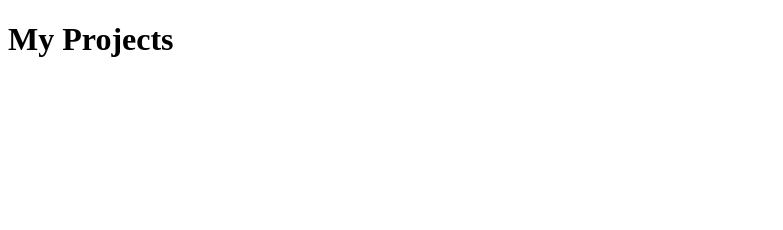
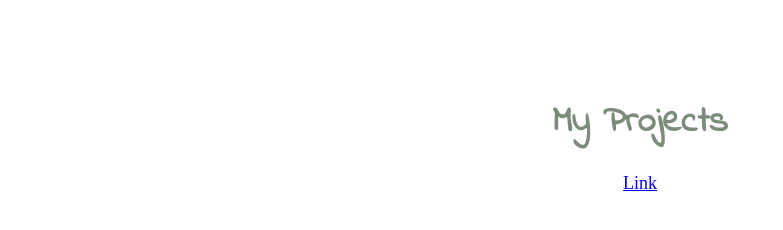
Before and after one commit to menezesFe/WDD--130, a plain HTML site: page personalsite/index.html in a window 1280 px wide. Shown: the whole page, without its empty margins (0-783 px from the left). Drawn offline with Linux system fonts and the light colour scheme; a web font is replaced by a local one.

Commit message:
Change color pallete of site plan

```diff
--- a/personalsite/index.html
+++ b/personalsite/index.html
@@ -4,10 +4,12 @@
     <meta charset="UTF-8">
     <meta http-equiv="X-UA-Compatible" content="IE=edge">
     <meta name="viewport" content="width=device-width, initial-scale=1.0">
+    <link rel="stylesheet" href="styles/site-plan.css">
     <title>Felipe Menezes' Portfolio</title>
 </head>
 <body>
     <h1>My Projects</h1>
+    <a href="#">Link</a>
 
 </body>
 </html>
--- a/personalsite/styles/site-plan.css
+++ b/personalsite/styles/site-plan.css
@@ -12,15 +12,15 @@ Fonts are separated by a | */
   --accent2-color: #136f63;
 
   /* change the values below to your chosen font(s) */
-  --heading-font: "Bebas Neue", sans-serif;
-  --paragraph-font: "Outfit", sans-serif;
+  --heading-font: 'Indie Flower', cursive;
+  --paragraph-font: 'Kalam', cursive;
 
   /* these colors below should be chosen from among your palette colors above */
-  --headline-color-on-white: #8d230f;  /* headlines on a white background */
-  --headline-color-on-color: #d8d9d9; /* headlines on a colored background */
-  --paragraph-color-on-white: #191919; /* paragraph text on a white background */
-  --paragraph-color-on-color: #d8d9d9; /* paragraph text on a colored background */
-  --paragraph-background-color: #8d230f;
+  --headline-color-on-white: #7C8C7B;  /* headlines on a white background */
+  --headline-color-on-color: #DFF0DF; /* headlines on a colored background */
+  --paragraph-color-on-white: #7B959C; /* paragraph text on a white background */
+  --paragraph-color-on-color: #B5E9F7; /* paragraph text on a colored background */
+  --paragraph-background-color: #7B959C;
   --nav-link-color: #d8d9d9;
   --nav-background-color: #191919;
   --nav-hover-link-color: #191919;
```
